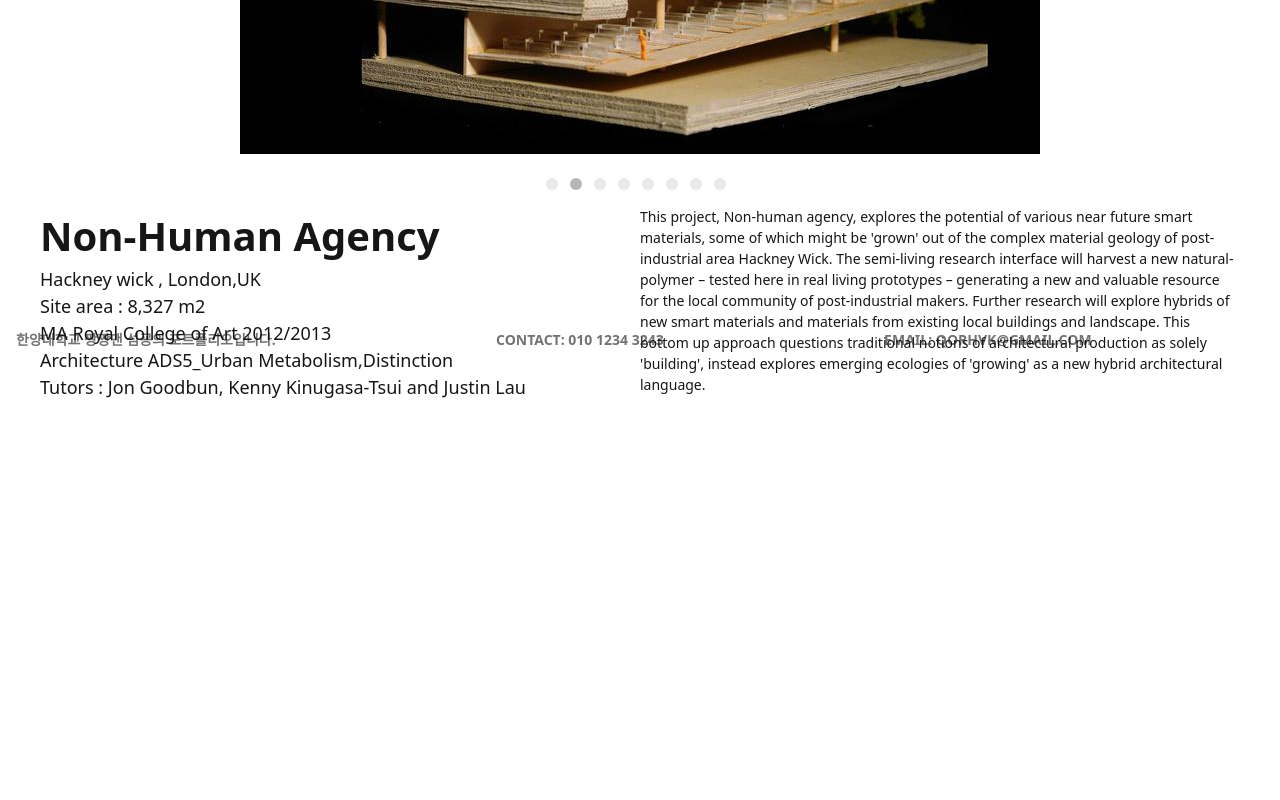
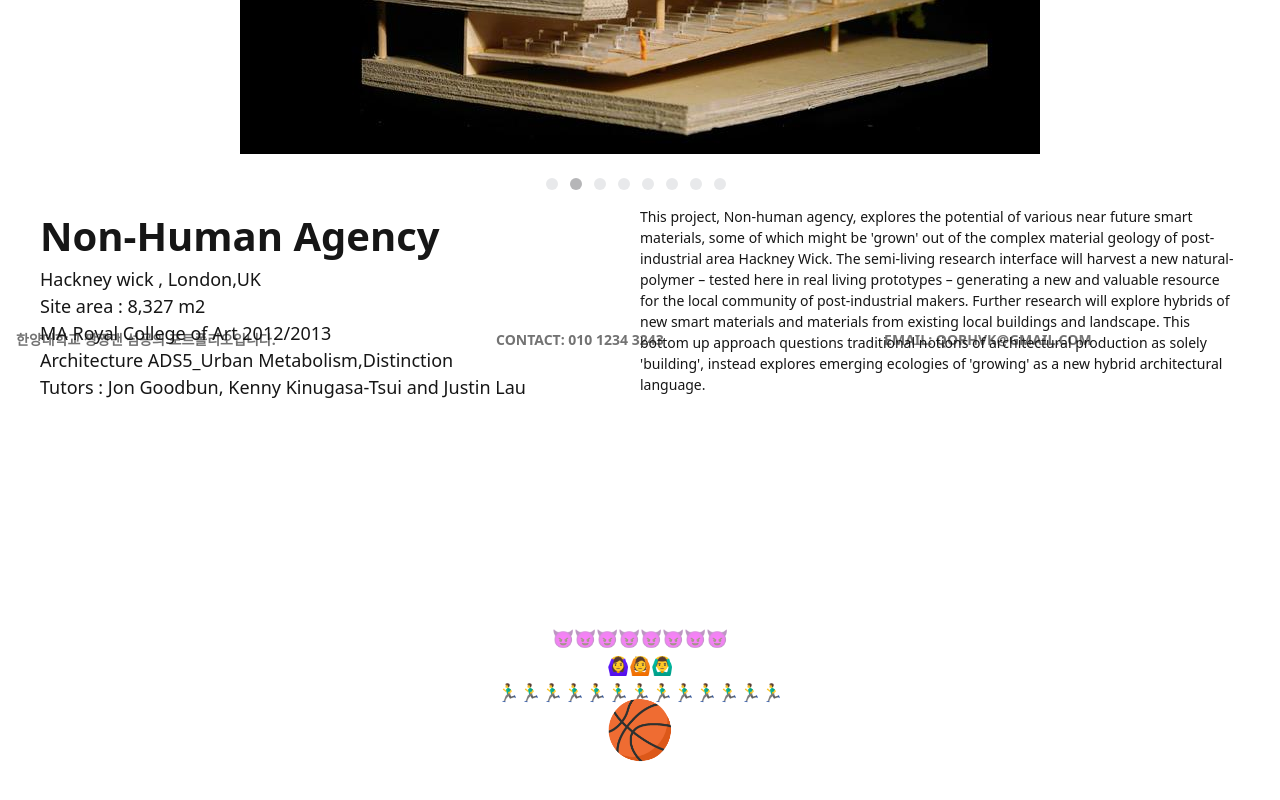
Before and after one commit to separk314/Blog, a SvelteKit app: page /image1 in a window 1280 px wide. Shown: the part 450-1250 px from the top of the page. Before the commit the page ends 903 px from the top, so only its background shows below. Built offline with nearby package versions, Linux system fonts and the light colour scheme.

Commit message:
chore: 애니메이션 테스트

```diff
--- a/src/routes/[workId]/+page.svelte
+++ b/src/routes/[workId]/+page.svelte
@@ -76,6 +76,13 @@
 	</div>
 </div>
 
+<div class="mt-56 text-center">
+	<p class="text-headline1 animate-pulse">😈😈😈😈😈😈😈😈</p>
+	<p class="text-headline1 animate-spin">🙆‍♀️🙆🙆‍♂️</p>
+	<p class="text-headline1 animate-ping">🏃‍♂️🏃‍♂️🏃‍♂️🏃‍♂️🏃‍♂️🏃‍♂️🏃‍♂️🏃‍♂️🏃‍♂️🏃‍♂️🏃‍♂️🏃‍♂️🏃‍♂️</p>
+	<p class="text-heading1 animate-bounce">🏀</p>
+</div>
+
 <style>
 	.slide {
 		flex: 0 0 auto;
```
